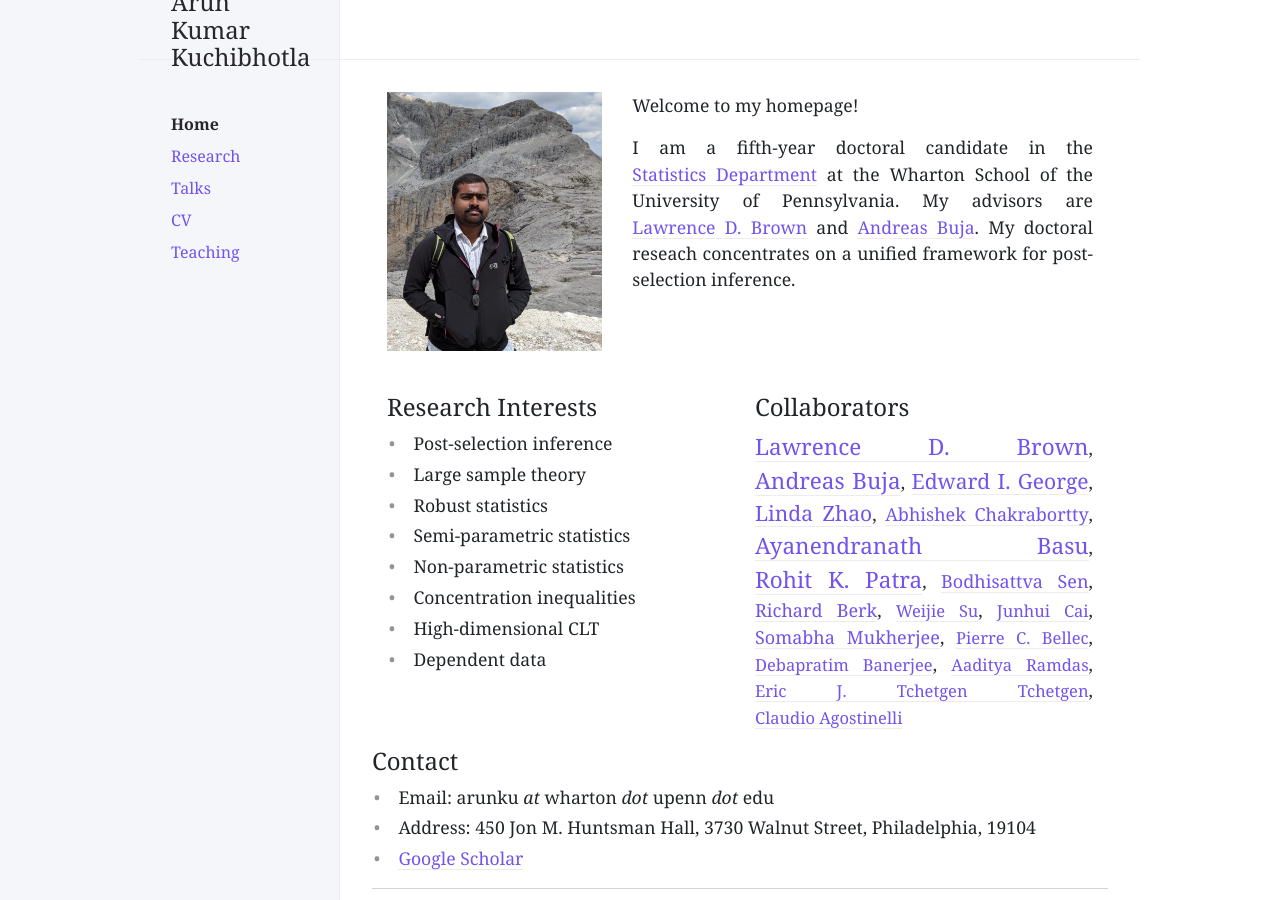
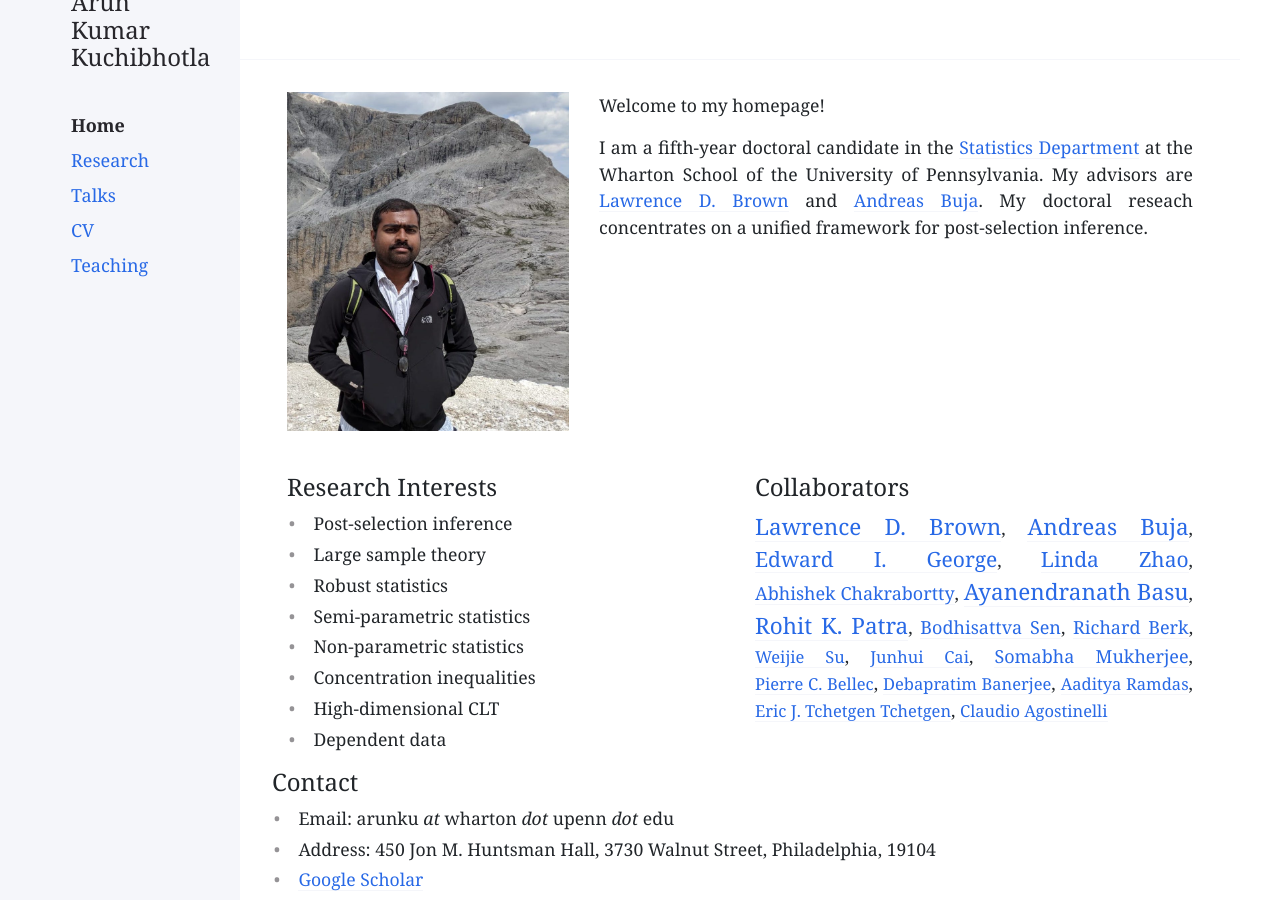
Before and after one commit to Arun-Kuchibhotla/Arun-Kuchibhotla.github.io, a Jekyll site: the page built from index.md, in a window 1280 px wide. Built offline with Jekyll 4.4.1, drawn with Linux system fonts in a browser that asks for light colours; nearby versions of some CDN libraries.

Commit message:
style change: page width, link color, nav font size

```diff
--- a/_sass/custom/custom.scss
+++ b/_sass/custom/custom.scss
@@ -64,7 +64,7 @@ $root-font-size: 18px;         // Base font-size for rems
 //$body-heading-color: $grey-dk-300;
 //$search-result-preview-color: $grey-dk-000;
 //$nav-child-link-color: $grey-dk-100;
-//$link-color: $purple-000;
+$link-color: $blue-100;
 //$btn-primary-color: $purple-100;
 //$base-button-color: #f7f7f7;
 
@@ -105,7 +105,7 @@ $root-font-size: 18px;         // Base font-size for rems
 
 //$border: 1px solid;
 //$border-radius: 4px;
-//$border-color: $grey-lt-100;
+$border-color: $grey-lt-000;
 
 ////
 //// Grid system
@@ -113,10 +113,10 @@ $root-font-size: 18px;         // Base font-size for rems
 
 //$gutter-spacing: $sp-6;
 //$gutter-spacing-sm: $sp-4;
-//$nav-width: 264px;
+$nav-width: 200px;
 //$nav-width-md: 248px;
-//$content-width: 800px;
-//$header-height: 60px;
+$content-width: 1000px;
+$header-height: 60px;
 //$search-results-width: 500px;
 
 ////
--- a/_sass/overrides.scss
+++ b/_sass/overrides.scss
@@ -2,5 +2,5 @@
 // Custom overrides from a user.
 //
 .navigation-list-item {
-	font-size: 16px !important;
+	font-size: 18px !important;
 }
```
